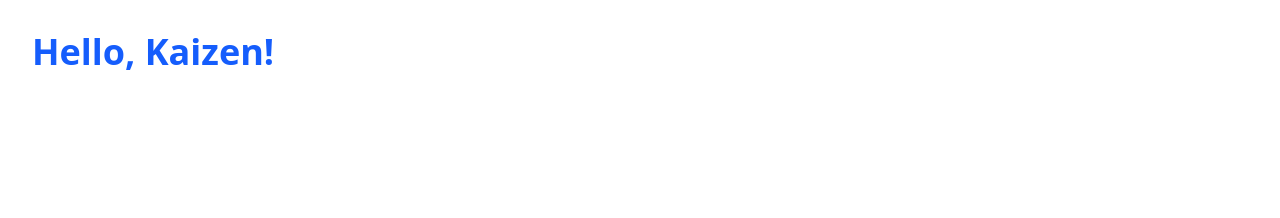
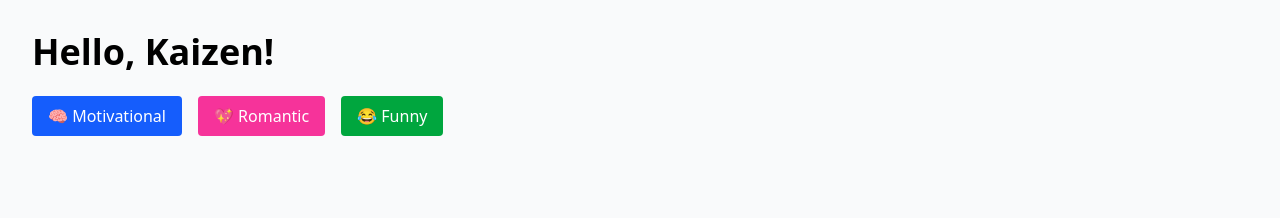
Before and after one commit to kmmehedihassan/Kaizen-quote-website, a Next.js app: page / in a window 1280 px wide. Shown: the top 218 px of the page. Built offline with nearby package versions, Linux system fonts and the light colour scheme; no server answers; the database is empty.

Commit message:
working with llm 1

```diff
--- a/src/app/api/chat/route.ts
+++ b/src/app/api/chat/route.ts
@@ -1,12 +1,10 @@
-// src/app/api/chat/route.ts
-export const runtime = "nodejs";
-export const dynamic = "force-dynamic";
-
 import { NextResponse } from "next/server";
 import type { NextRequest } from "next/server";
+import { db } from "@/lib/prisma";
+import { exec as navExec } from "@/tools/navigate";
 import { detectIntent } from "@/tools/detectIntent";
-import { exec as navExec } from "@/tools/navigate";
-import { db } from "@/lib/prisma";
+
+const GREET_RE = /\b(hi|hello|hey|good (morning|afternoon|evening))\b/i;
 
 export async function POST(request: NextRequest) {
   const { sessionId, message } = (await request.json()) as {
@@ -14,28 +12,36 @@ export async function POST(request: NextRequest) {
     message: string;
   };
 
-  // 1) Ensure session & persist user message
+  // 1) Persist user & ensure session exists
   await db.session.upsert({
     where: { id: sessionId },
+    create: { id: sessionId },
     update: {},
-    create: { id: sessionId },
   });
   await db.message.create({
     data: { sessionId, role: "user", content: message },
   });
 
-  // 2) Detect mood locally
+  // 2) Debug log
+  const historyCount = await db.message.count({ where: { sessionId } });
+  console.log("🕵️ greeting debug:", { sessionId, historyCount, message });
+
+  // 3) If very first message is a greeting, send back only a greeting
+  if (historyCount === 1 && GREET_RE.test(message)) {
+    const assistantMsg = "👋 Hi there! I’m KaizenAI. How are you feeling today?";
+    await db.message.create({
+      data: { sessionId, role: "assistant", content: assistantMsg },
+    });
+    return NextResponse.json({ assistantMsg, route: null });
+  }
+
+  // 4) Otherwise detect mood and redirect
   const { mood } = detectIntent(message);
-
-  // 3) Build reply & compute route
-  const assistantMsg = `Got it—here are some ${mood} quotes.`;
+  const assistantMsg = `Here are some ${mood} quotes.`;
   const route = navExec({ mood }).route;
 
-  // 4) Persist assistant message
   await db.message.create({
     data: { sessionId, role: "assistant", content: assistantMsg },
   });
-
-  // 5) Return JSON
   return NextResponse.json({ assistantMsg, route });
 }
--- a/src/app/funny/page.tsx
+++ b/src/app/funny/page.tsx
@@ -1,5 +1,5 @@
 // src/app/funny/page.tsx
-import { QuoteCard } from "../../components/QuoteCard";
+import { QuoteCard } from "@/components/QuoteCard";
 
 type Quote = {
   id: number;
@@ -8,19 +8,20 @@ type Quote = {
   category: string;
 };
 
-const BASE_URL =
-  process.env.NEXT_PUBLIC_API_URL || "http://localhost:3000";
-
 export default async function FunnyPage() {
+  // Force fresh fetch each request
   const res = await fetch(
-    `${BASE_URL}/api/quotes?category=funny`,
+    `${process.env.NEXT_PUBLIC_API_URL}/api/quotes?category=funny`,
     { cache: "no-store" }
   );
+  if (!res.ok) {
+    throw new Error("Failed to load funny quotes");
+  }
   const quotes: Quote[] = await res.json();
 
   return (
     <section className="p-8 grid grid-cols-1 md:grid-cols-2 gap-6">
-      <h1 className="text-3xl font-bold mb-4">Funny Quotes</h1>
+      <h1 className="text-3xl font-bold mb-4">😂 Funny Quotes</h1>
       <div className="grid grid-cols-1 md:grid-cols-2 gap-6">
         {quotes.map((q) => (
           <QuoteCard key={q.id} {...q} />
--- a/src/app/layout.tsx
+++ b/src/app/layout.tsx
@@ -1,11 +1,10 @@
 // src/app/layout.tsx
-
+import "./globals.css";
 import { ChatDrawer } from "@/components/ChatDrawer";
-import "./globals.css";
 
 export const metadata = {
   title: "Kaizen Quotes",
-  description: "AI-powered quote site",
+  description: "An AI-powered quote site",
 };
 
 export default function RootLayout({
@@ -15,12 +14,9 @@ export default function RootLayout({
 }) {
   return (
     <html lang="en">
-      <body>{children}
-        {/* Chat widget available on all pages */}
-       <div id="chat-drawer">
-         {/* @ts-ignore */}
-         <ChatDrawer />
-       </div>
+      <body className="min-h-screen bg-gray-50">
+        {children}
+        <ChatDrawer />
       </body>
     </html>
   );
--- a/src/app/motivational/page.tsx
+++ b/src/app/motivational/page.tsx
@@ -1,25 +1,24 @@
 // src/app/motivational/page.tsx
-import { QuoteCard } from "../../components/QuoteCard";
+import { QuoteCard } from "@/components/QuoteCard";
 
-type Quote = {
-  id: number;
-  text: string;
-  author: string;
-  category: string;
-};
-
-const BASE_URL =
-  process.env.NEXT_PUBLIC_API_URL || "http://localhost:3000";
+async function getQuotes() {
+  const res = await fetch(
+    `${process.env.NEXT_PUBLIC_API_URL}/api/quotes?category=motivational`,
+    { cache: "no-store" }
+  );
+  return res.json();
+}
 
 export default async function MotivationalPage() {
-  const res = await fetch(
-    `${BASE_URL}/api/quotes?category=motivational`,
-    { cache: "no-store" }
-  );
-  const quotes: Quote[] = await res.json();
+  const quotes: {
+    id: number;
+    category: string;
+    text: string;
+    author: string;
+  }[] = await getQuotes();
 
   return (
-    <section className="p-8 grid grid-cols-1 md:grid-cols-2 gap-6">
+    <section className="p-8">
       <h1 className="text-3xl font-bold mb-4">Motivational Quotes</h1>
       <div className="grid grid-cols-1 md:grid-cols-2 gap-6">
         {quotes.map((q) => (
--- a/src/app/page.tsx
+++ b/src/app/page.tsx
@@ -1,3 +1,30 @@
-export default function Home() {
-  return <h1 className="text-4xl font-bold text-blue-600 p-8">Hello, Kaizen!</h1>;
+// src/app/page.tsx
+import Link from "next/link";
+
+export default function HomePage() {
+  return (
+    <main className="p-8 space-y-6">
+      <h1 className="text-4xl font-bold">Hello, Kaizen!</h1>
+      <nav className="flex gap-4">
+        <Link
+          href="/motivational"
+          className="px-4 py-2 bg-blue-600 text-white rounded"
+        >
+          🧠 Motivational
+        </Link>
+        <Link
+          href="/romantic"
+          className="px-4 py-2 bg-pink-500 text-white rounded"
+        >
+          💖 Romantic
+        </Link>
+        <Link
+          href="/funny"
+          className="px-4 py-2 bg-green-600 text-white rounded"
+        >
+          😂 Funny
+        </Link>
+      </nav>
+    </main>
+  );
 }
--- a/src/app/romantic/page.tsx
+++ b/src/app/romantic/page.tsx
@@ -1,25 +1,24 @@
 // src/app/romantic/page.tsx
-import { QuoteCard } from "../../components/QuoteCard";
+import { QuoteCard } from "@/components/QuoteCard";
 
-type Quote = {
-  id: number;
-  text: string;
-  author: string;
-  category: string;
-};
-
-const BASE_URL =
-  process.env.NEXT_PUBLIC_API_URL || "http://localhost:3000";
+async function getQuotes() {
+  const res = await fetch(
+    `${process.env.NEXT_PUBLIC_API_URL}/api/quotes?category=romantic`,
+    { cache: "no-store" }
+  );
+  return res.json();
+}
 
 export default async function RomanticPage() {
-  const res = await fetch(
-    `${BASE_URL}/api/quotes?category=romantic`,
-    { cache: "no-store" }
-  );
-  const quotes: Quote[] = await res.json();
+  const quotes: {
+    id: number;
+    category: string;
+    text: string;
+    author: string;
+  }[] = await getQuotes();
 
   return (
-    <section className="p-8 grid grid-cols-1 md:grid-cols-2 gap-6">
+    <section className="p-8">
       <h1 className="text-3xl font-bold mb-4">Romantic Quotes</h1>
       <div className="grid grid-cols-1 md:grid-cols-2 gap-6">
         {quotes.map((q) => (
--- a/src/components/QuoteCard.tsx
+++ b/src/components/QuoteCard.tsx
@@ -2,6 +2,7 @@
 import React from "react";
 
 export interface QuoteCardProps {
+  id: number;
   text: string;
   author: string;
   category: string;
```
Also changed, not shown: 1 other file (tests, documents, lock files or other folders).
